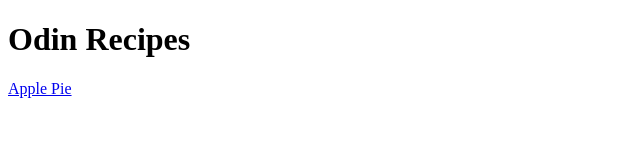
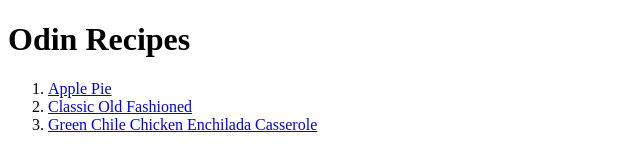
Before and after one commit to LofQ123/odin-recipes, a plain HTML site: page index.html in a window 1280 px wide. Shown: the whole page, without its empty margins (0-640 px from the left). Drawn offline with Linux system fonts and the light colour scheme.

Commit message:
Add two new recipes

```diff
--- a/index.html
+++ b/index.html
@@ -6,6 +6,10 @@
     </head>
     <body>
         <h1>Odin Recipes</h1>
-        <a href="recipes/apple_pie.html">Apple Pie</a>
+        <ol>
+            <li><a href="recipes/apple_pie.html">Apple Pie</a></li>
+            <li><a href="recipes/classic_old_fashioned.html">Classic Old Fashioned</a></li>
+            <li><a href="recipes/chicken_enchilada_casserole.html">Green Chile Chicken Enchilada Casserole</a></li>
+        </ol>
     </body>
 </html>
```
